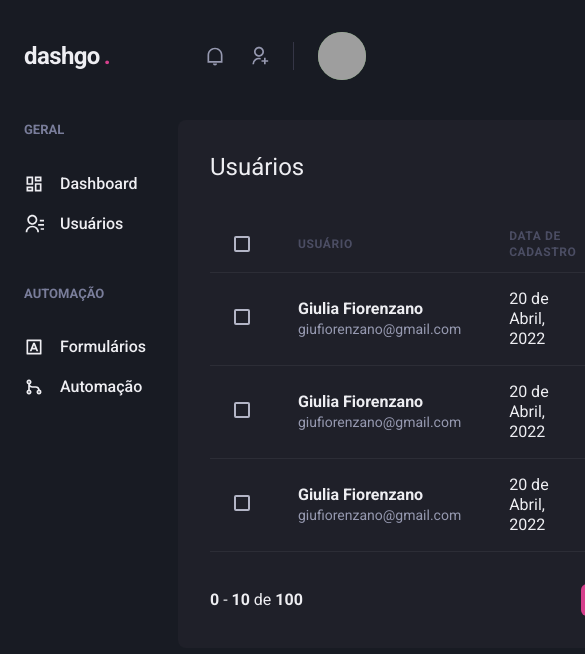
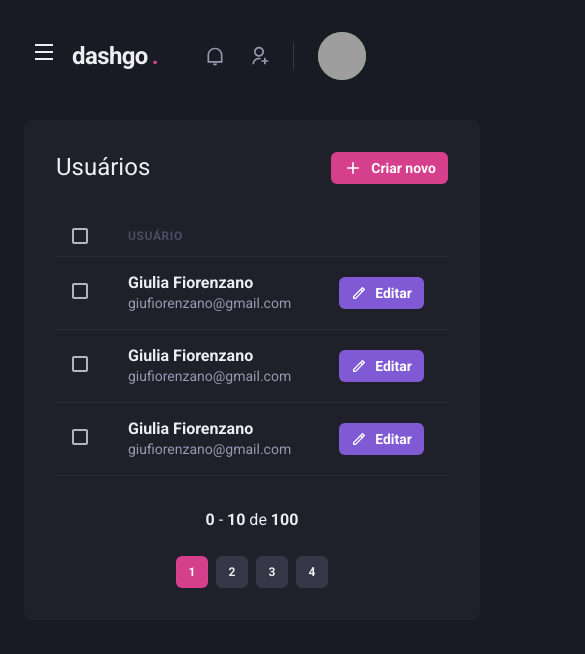
Before and after one commit to giufiorenzano/dashgo, a Next.js app: page /users in a window 390 px wide. Shown: the top 654 px of the page, 585 px wide, since content can reach past the window. Built offline with nearby package versions, Linux system fonts and the light colour scheme; grey boxes are pictures that could not be loaded.

Commit message:
feat: add responsividade

```diff
--- a/src/components/Header/index.tsx
+++ b/src/components/Header/index.tsx
@@ -1,10 +1,14 @@
-import { Flex, useBreakpointValue } from "@chakra-ui/react";
+import { Flex, Icon, IconButton, useBreakpointValue } from "@chakra-ui/react";
+import { RiMenuLine } from "react-icons/ri";
+import { useSidebarDrawer } from "../../contexts/SidebarDrawerContext";
 import { Logo } from "../Header/Logo";
 import { NotificationsNav } from "../Header/NotificationsNav";
 import { Profile } from "../Header/Profile";
 import { SearchBox } from "../Header/SearchBox";
 
 export function Header() {
+    const { onOpen } = useSidebarDrawer()
+
     const isWideVersion = useBreakpointValue({
         base: false,
         lg: true,
@@ -20,6 +24,18 @@ export function Header() {
             px="6"
             align="center"
         >
+            {!isWideVersion && (
+                <IconButton
+                    icon={<Icon as={RiMenuLine} />}
+                    aria-label="Open navigation"
+                    fontSize="24"
+                    variant="unstyled"
+                    onClick={onOpen}
+                    mr="2"
+                >
+
+                </IconButton>
+            )}
             <Logo />
 
             {isWideVersion && <SearchBox />}
--- a/src/components/Pagination/index.tsx
+++ b/src/components/Pagination/index.tsx
@@ -4,7 +4,7 @@ import { PaginationItem } from "./PaginationItem";
 export function Pagination() {
     return (
         <Stack
-            direction="row"
+            direction={["column", "row"]}
             mt="8"
             justify="space-between"
             align="center"
--- /dev/null
+++ b/src/components/Sidebar/SidebarNav.tsx
@@ -0,0 +1,34 @@
+import {Stack } from "@chakra-ui/react";
+import { RiDashboardLine, RiContactsLine, RiInputMethodLine, RiGitMergeLine } from "react-icons/ri";
+import { NavLink } from "./NavLink";
+import { NavSection } from "./NavSection";
+
+
+export function SidebarNav() {
+    return (
+        <Stack spacing="12" align="flex-start">
+        <NavSection title="GERAL">
+            <NavLink icon={RiDashboardLine}>
+                Dashboard
+            </NavLink>
+
+            <NavLink icon={RiContactsLine}>
+                Usuários
+            </NavLink>
+
+        </NavSection>
+        <NavSection title="AUTOMAÇÃO">
+
+            <NavLink icon={RiInputMethodLine}>
+                Formulários
+            </NavLink>
+
+            <NavLink icon={RiGitMergeLine}>
+                Automação
+            </NavLink>
+
+        </NavSection>
+
+    </Stack>
+    )
+}
--- a/src/components/Sidebar/index.tsx
+++ b/src/components/Sidebar/index.tsx
@@ -1,35 +1,36 @@
-import { Box, Stack } from "@chakra-ui/react";
-import { RiDashboardLine, RiContactsLine, RiInputMethodLine, RiGitMergeLine } from "react-icons/ri";
-import { NavLink } from "./NavLink";
-import { NavSection } from "./NavSection";
+import { Box, Drawer, DrawerBody, DrawerCloseButton, DrawerContent, DrawerHeader, DrawerOverlay, useBreakpointValue } from "@chakra-ui/react";
+import { useSidebarDrawer } from "../../contexts/SidebarDrawerContext";
+import { SidebarNav } from "./SidebarNav";
+
 
 export function Sidebar() {
+    const { isOpen, onClose} = useSidebarDrawer()
+    const isDrawerSidebar = useBreakpointValue({
+        base: true,
+        lg: false
+    })
+
+    if (isDrawerSidebar) {
+        return (
+            <Drawer isOpen={isOpen} placement="left" onClose={onClose}>
+                <DrawerOverlay>
+                    <DrawerContent bg="gray.800" p="4">
+                        <DrawerCloseButton mt="6" />
+                        <DrawerHeader>
+                            Navegação
+                        </DrawerHeader>
+
+                        <DrawerBody>
+                            <SidebarNav />
+                        </DrawerBody>
+                    </DrawerContent>
+                </DrawerOverlay>
+            </Drawer>
+        )
+    }
     return (
         <Box as="aside" w="64" mr="8">
-            <Stack spacing="12" align="flex-start">
-                <NavSection title="GERAL">
-                    <NavLink icon={RiDashboardLine}>
-                        Dashboard
-                    </NavLink>
-
-                    <NavLink icon={RiContactsLine}>
-                        Usuários
-                    </NavLink>
-
-                </NavSection>
-                <NavSection title="AUTOMAÇÃO">
-
-                    <NavLink icon={RiInputMethodLine}>
-                        Formulários
-                    </NavLink>
-
-                    <NavLink icon={RiGitMergeLine}>
-                        Automação
-                    </NavLink>
-
-                </NavSection>
-
-            </Stack>
+            <SidebarNav />
         </Box>
     )
 }
--- /dev/null
+++ b/src/contexts/SidebarDrawerContext.tsx
@@ -0,0 +1,28 @@
+import { useDisclosure, UseDisclosureReturn } from "@chakra-ui/react";
+import { useRouter } from "next/router";
+import { createContext, ReactNode, useContext, useEffect } from "react";
+
+interface SidebarDrawerProviderProps {
+    children: ReactNode;
+}
+
+type SidebarDrawerContextData = UseDisclosureReturn
+
+const SidebarDrawerContext = createContext({} as SidebarDrawerContextData);
+
+export function SidebarDrawerProvider({children}: SidebarDrawerProviderProps) {
+    const disclosure = useDisclosure()
+    const router = useRouter()
+
+    useEffect(() => {
+        disclosure.onClose()
+    }, [router.asPath])
+
+    return (
+        <SidebarDrawerContext.Provider value={disclosure}>
+            {children}
+        </SidebarDrawerContext.Provider>
+    )
+}
+
+export const useSidebarDrawer = () => useContext(SidebarDrawerContext)
--- a/src/pages/_app.tsx
+++ b/src/pages/_app.tsx
@@ -1,11 +1,14 @@
 import { AppProps } from "next/app";
 import { ChakraProvider } from "@chakra-ui/react";
 import { theme } from "../styles/theme";
+import { SidebarDrawerProvider } from "../contexts/SidebarDrawerContext";
 
 function MyApp({ Component, pageProps }: AppProps) {
   return (
     <ChakraProvider theme={theme}>
+      <SidebarDrawerProvider>
       <Component {...pageProps} />
+      </SidebarDrawerProvider>
     </ChakraProvider>
   )
 }
--- a/src/pages/dashboard.tsx
+++ b/src/pages/dashboard.tsx
@@ -72,7 +72,7 @@ export default function Dashboard() {
 
                 <SimpleGrid flex="1" gap="4" minChildWidth="320px" alignItems="flex-start">
                     <Box
-                        p="8"
+                        p={["6", "8"]}
                         bg="gray.800"
                         borderRadius={8}
                         pb="4"
@@ -89,10 +89,10 @@ export default function Dashboard() {
                     </Box>
 
                     <Box
-                        p="8"
+                        p={["6", "8"]}
                         bg="gray.800"
                         borderRadius={8}
-                        //pb="4"
+                        pb="4"
                     >
                         <Text fontSize="lg" mb="4">
                            Taxa de abertura
--- a/src/pages/users/index.tsx
+++ b/src/pages/users/index.tsx
@@ -1,10 +1,15 @@
-import { Box, Button, Checkbox, Flex, Heading, Icon, Table, Tbody, Td, Text, Th, Thead, Tr } from "@chakra-ui/react";
+import { Box, Button, Checkbox, Flex, Heading, Icon, Table, Tbody, Td, Text, Th, Thead, Tr, useBreakpointValue } from "@chakra-ui/react";
 import { RiAddLine, RiPencilLine } from "react-icons/ri";
 import { Header } from "../../components/Header";
 import { Pagination } from "../../components/Pagination";
 import { Sidebar } from "../../components/Sidebar";
 
 export default function UserList() {
+    const isWideVersion = useBreakpointValue({
+        base: false,
+        lg: true
+    })
+
     return (
         <Box>
             <Header />
@@ -32,18 +37,18 @@ export default function UserList() {
                     <Table colorScheme="whiteAlpha">
                         <Thead>
                             <Tr>
-                                <Th px="6" color="gray.300" width="8">
+                                <Th px={["4", "4", "6"]} color="gray.300" width="8">
                                     <Checkbox colorScheme="pink" />
                                 </Th>
                                 <Th>Usuário</Th>
-                                <Th>Data de cadastro </Th>
+                            {isWideVersion && <Th>Data de cadastro </Th>}
                                 <Th width="8"></Th>
                             </Tr>
                         </Thead>
 
                         <Tbody>
                             <Tr>
-                                <Td px="6">
+                                <Td px={["4", "4", "6"]}>
                                     <Checkbox colorScheme="pink" />
                                 </Td>
                                 <Td>
@@ -52,7 +57,7 @@ export default function UserList() {
                                         <Text fontSize="sm" color="gray.300">giufiorenzano@gmail.com</Text>
                                     </Box>
                                 </Td>
-                                <Td>20 de Abril, 2022</Td>
+                               {isWideVersion && <Td>20 de Abril, 2022</Td>}
                                 <Td><Button
                                     as="a"
                                     size="sm"
@@ -65,7 +70,7 @@ export default function UserList() {
                             </Tr>
 
                             <Tr>
-                                <Td px="6">
+                                <Td px={["4", "4", "6"]}>
                                     <Checkbox colorScheme="pink" />
                                 </Td>
                                 <Td>
@@ -74,7 +79,7 @@ export default function UserList() {
                                         <Text fontSize="sm" color="gray.300">giufiorenzano@gmail.com</Text>
                                     </Box>
                                 </Td>
-                                <Td>20 de Abril, 2022</Td>
+                                {isWideVersion && <Td>20 de Abril, 2022</Td>}
                                 <Td><Button
                                     as="a"
                                     size="sm"
@@ -87,7 +92,7 @@ export default function UserList() {
                             </Tr>
 
                             <Tr>
-                                <Td px="6">
+                                <Td px={["4", "4", "6"]}>
                                     <Checkbox colorScheme="pink" />
                                 </Td>
                                 <Td>
@@ -96,7 +101,7 @@ export default function UserList() {
                                         <Text fontSize="sm" color="gray.300">giufiorenzano@gmail.com</Text>
                                     </Box>
                                 </Td>
-                                <Td>20 de Abril, 2022</Td>
+                                {isWideVersion && <Td>20 de Abril, 2022</Td>}
                                 <Td><Button
                                     as="a"
                                     size="sm"
```
